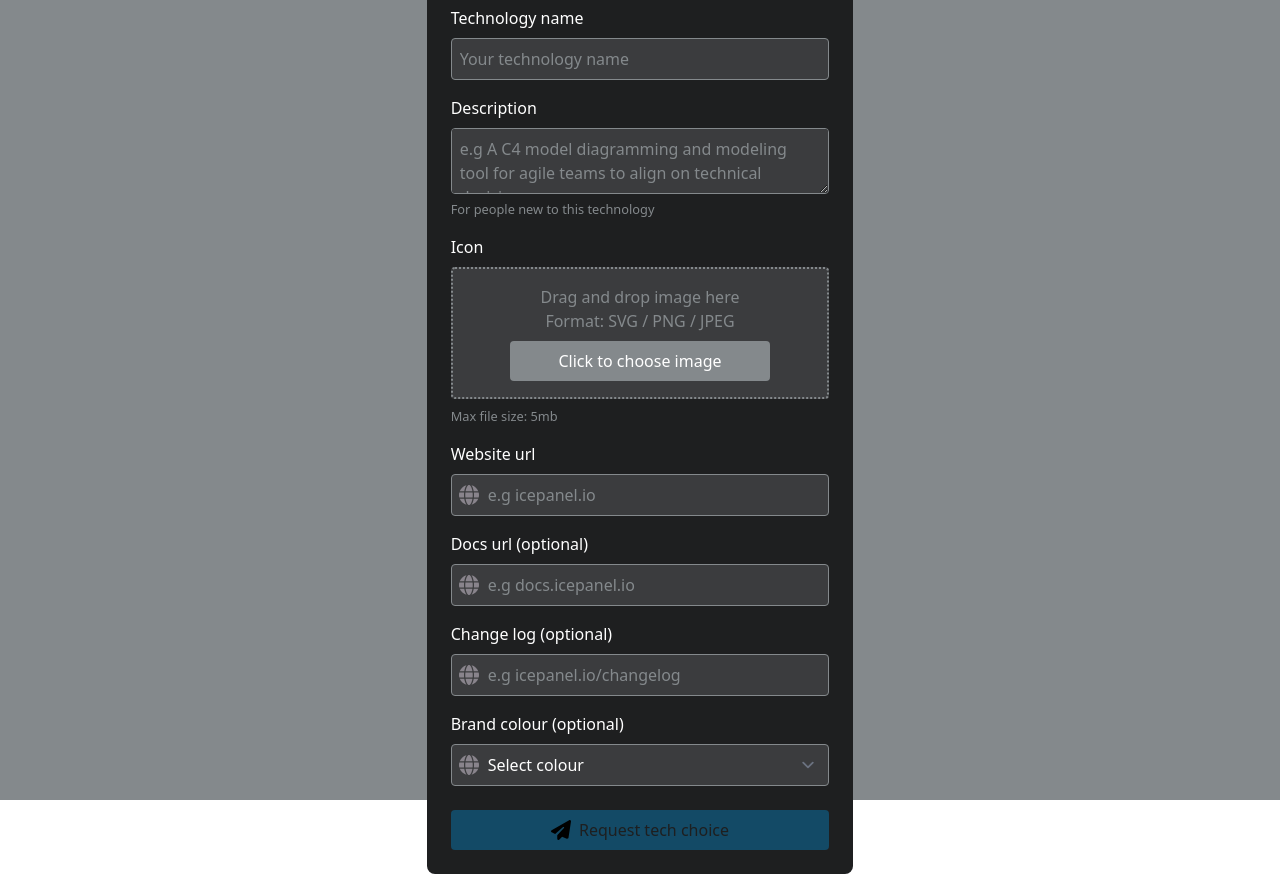
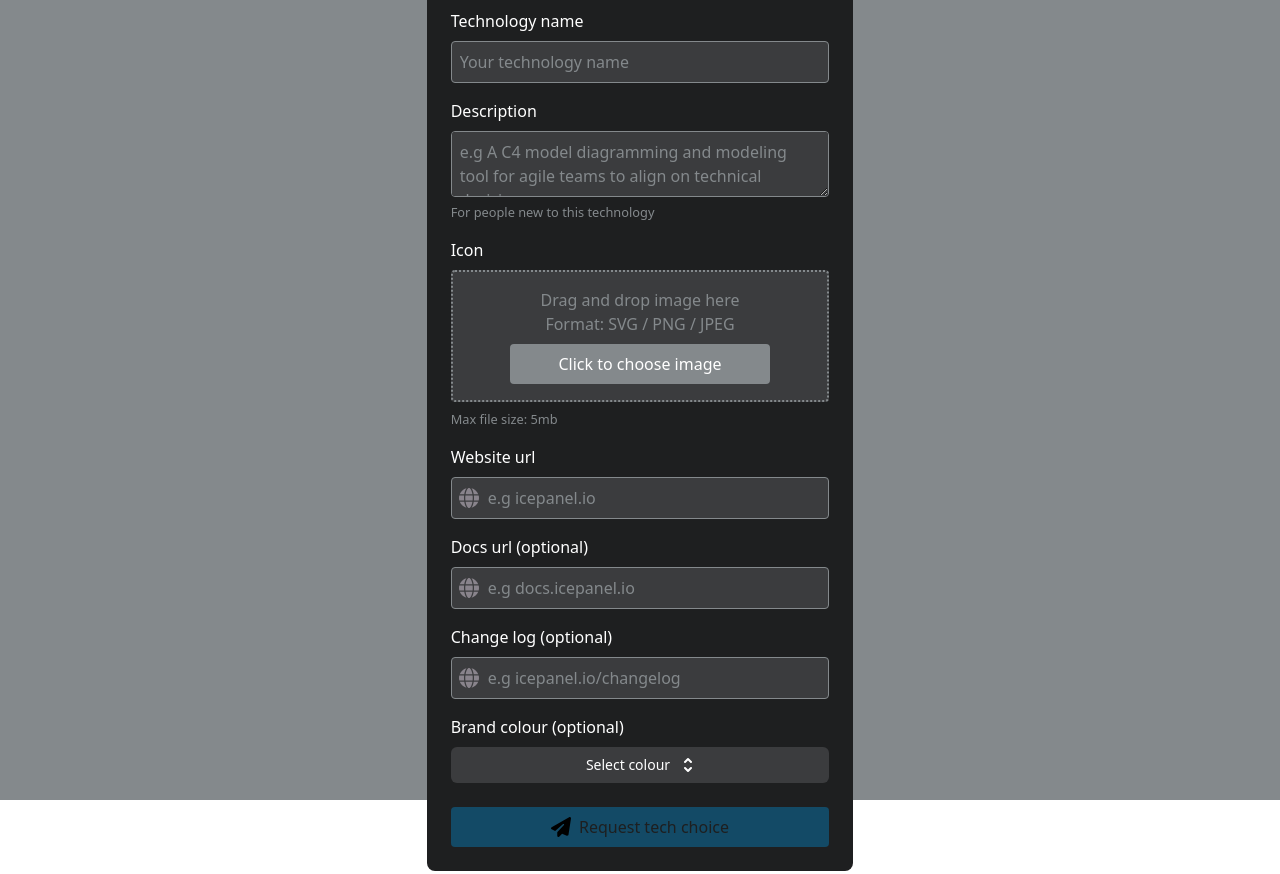
Before and after one commit to KemoLD/interview-task-boilerplate, a Vue app in the folder frontend/: page / in a window 1280 px wide. Built offline with nearby package versions, Linux system fonts and the light colour scheme.

Commit message:
progress

```diff
--- a/frontend/src/components/TechnologyRequest.vue
+++ b/frontend/src/components/TechnologyRequest.vue
@@ -1,28 +1,30 @@
 <script>
+import { ref } from 'vue'
+
 export default {
-  data() {
-    return {
-      colors: [
-        'Blue',
-        'Darkblue',
-        'Pink',
-        'Purple',
-        'Green',
-        'Yellow',
-        'Orange',
-        'Red',
-        'Beaver',
-        'Black',
-        'White'
-      ],
-      selectedColor: ''
+  setup() {
+    const colors = ref([
+      { color: 'Blue', label: 'Blue' },
+      { color: 'Darkblue', label: 'Darkblue' },
+      { color: 'Pink', label: 'Pink' },
+      { color: 'Purple', label: 'Purple' },
+      { color: 'Green', label: 'Green' },
+      { color: 'Yellow', label: 'Yellow' },
+      { color: 'Orange', label: 'Orange' },
+      { color: 'Red', label: 'Red' },
+      { color: 'Beaver', label: 'Beaver' },
+      { color: 'Black', label: 'Black' },
+      { color: 'White', label: 'White' }
+    ])
+    const selectedColor = ref(null)
+    const open = ref(false)
+
+    const selectColor = (color) => {
+      selectedColor.value = color
+      open.value = false
     }
-  },
-  methods: {
-    changeColor(event) {
-      this.selectedColor = event.target.value
-      event.target.className = this.selectedColor ? 'text-white' : 'text-custom-gray'
-    }
+
+    return { colors, selectedColor, open, selectColor }
   }
 }
 </script>
@@ -30,7 +32,7 @@ export default {
 <template>
   <div class="bg-custom-dark p-6 rounded-lg w-full sm:w-3/4 lg:w-1/3 mx-auto">
     <h1 class="text-white text-2xl mb-6">Technology choice request</h1>
-    <form>
+    <form @submit.prevent>
       <div class="mb-4">
         <label class="text-white block mb-2" for="technology-name">Technology name</label>
         <input
@@ -103,37 +105,61 @@ export default {
         <label class="text-white block mb-2" for="brandColour">Brand colour (optional)</label>
         <div class="relative flex items-center">
           <img src="/globe-solid.svg" class="absolute h-5 w-5 ml-2" alt="Globe Icon" />
-          <select
-            id="brandColour"
-            class="flex-grow bg-input-bg pl-9 border-custom-gray text-white rounded"
-            v-model="selectedColor"
-            @change="changeColor($event)"
-          >
-            <option value="" disabled class="text-custom-gray">Select colour</option>
-            <option
-              v-for="color in colors"
-              :key="color"
-              :value="color"
-              :style="{ color: color, backgroundColor: color }"
+          <div class="relative inline-block text-left w-full">
+            <div>
+              <button
+                @click="open = !open"
+                class="inline-flex justify-center w-full px-4 py-2 text-sm font-medium text-white bg-input-bg rounded-md"
+              >
+                <span>{{ selectedColor ? selectedColor.label : 'Select colour' }}</span>
+                <svg
+                  class="w-5 h-5 ml-2 -mr-1"
+                  xmlns="http://www.w3.org/2000/svg"
+                  viewBox="0 0 20 20"
+                  fill="currentColor"
+                >
+                  <path
+                    fill-rule="evenodd"
+                    d="M10 3a1 1 0 01.707.293l3 3a1 1 0 01-1.414 1.414L10 5.414 7.707 7.707a1 1 0 01-1.414-1.414l3-3A1 1 0 0110 3zm-3.707 9.293a1 1 0 011.414 0L10 14.586l2.293-2.293a1 1 0 011.414 1.414l-3 3a1 1 0 01-1.414 0l-3-3a1 1 0 010-1.414z"
+                    clip-rule="evenodd"
+                  />
+                </svg>
+              </button>
+            </div>
+            <div
+              v-show="open"
+              @click="open = false"
+              class="origin-top-right absolute right-0 mt-2 w-56 rounded-md shadow-lg bg-input-bg ring-1 ring-black ring-opacity-5"
             >
-              <span
-                class="mr-2"
-                :style="{
-                  display: 'inline-block',
-                  width: '10px',
-                  height: '10px',
-                  backgroundColor: color
-                }"
-              ></span>
-              {{ color }}
-            </option>
-          </select>
+              <div
+                class="py-1"
+                role="menu"
+                aria-orientation="vertical"
+                aria-labelledby="options-menu"
+              >
+                <div
+                  v-for="color in colors"
+                  :key="color.color"
+                  @click="selectColor(color)"
+                  class="cursor-pointer px-4 py-2 text-sm text-white hover:bg-gray-700"
+                  role="menuitem"
+                >
+                  <span
+                    class="inline-block mr-3 rounded-full"
+                    :style="{ width: '20px', height: '20px', backgroundColor: color.color }"
+                  ></span>
+                  {{ color.label }}
+                </div>
+              </div>
+            </div>
+          </div>
         </div>
       </div>
       <div class="text-center mt-6">
         <button
           class="bg-disabled text-custom-dark rounded p-2 w-full flex justify-center items-center"
           disabled
+          type="submit"
         >
           <img src="/paper-plane-solid.svg" class="mr-2 h-5 w-5" alt="Paper Plane Icon" />
           Request tech choice
```
